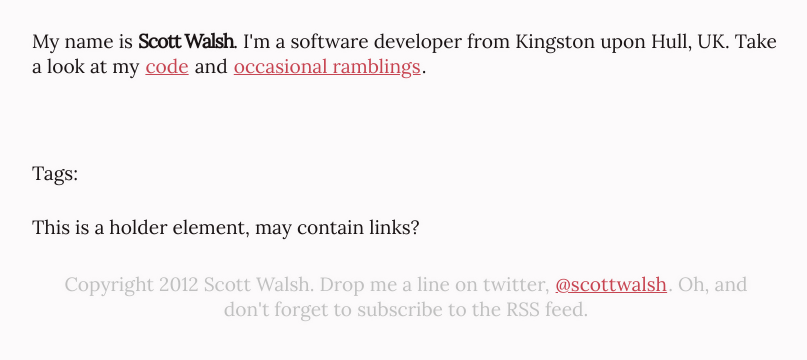
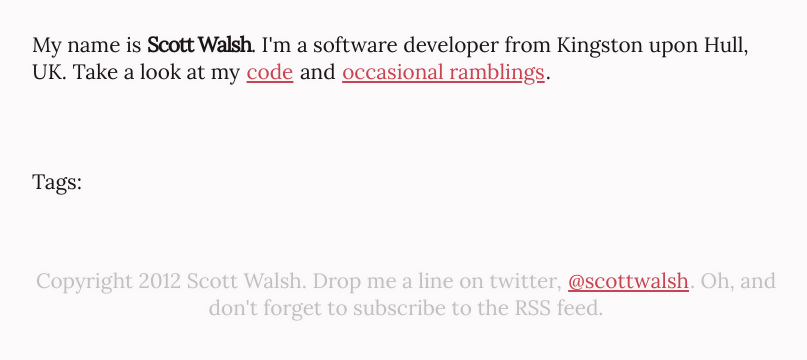
Before and after one commit to scottwalsh/django-blog, a Django app: template templates/blog/detail.html in a window 1280 px wide. Shown: the top 360 px of the page, without its empty margins (234-1041 px from the left). Run offline with Django 3.2, Linux system fonts and the light colour scheme; the template is opened without the code that fills it, so the values that code supplies are empty; parts of the project's set-up code (start-up, migrations or seed data) failed here and were passed over.

Commit message:
Slightly increase text size, plus some other tiny CSS fiddles.

```diff
--- a/static/style.css
+++ b/static/style.css
@@ -1,7 +1,7 @@
 body {
 	color: #1A1415;
 	background: #FCFAFB;
-	font-size: 120%;
+	font-size: 130%;
 	font-family: 'Lora', 'Palatino Linotype', 'Book Antiqua', Georgia, serif;
 	line-height: 1.3;
 	margin: 0;
@@ -30,12 +30,12 @@ body {
 
 	/* Headings */
 h1 {
+	font-family: 'Lora', 'Palatino Linotype', 'Book Antiqua', Georgia, serif;
 	font-size: 3em;
 	text-decoration: none;
 	font-weight: normal;
 	font-style: normal;
 	text-transform: capitalize;
-	font-family: 'Lora';
 	text-align: center;
 }
 
@@ -48,7 +48,9 @@ h2 {
 }
 
 .date {
-    float: right; width: 33%; text-align: right;
+    float: right;
+    width: 25%;
+    text-align: right;
 }
 
 h3 {font-size: 1.286em} /* 18px */
@@ -56,7 +58,7 @@ h4 {font-size: 1.143em} /* 16px */
 h5 {font-size: 1em} /* 14px */
 
 h2, h3, h4, h5, h6 {
-    margin-bottom: 3px;
+    margin-bottom: 0px;
 }
 
 /* Anchors */
--- a/templates/base.html
+++ b/templates/base.html
@@ -10,12 +10,7 @@
 			<p>My name is <b>Scott Walsh</b>. I'm a software developer from Kingston upon Hull, UK. Take a look at my <a href="https://github.com/scottwalsh">code</a> and <a href="http://www.twitter.com/scottwalsh">occasional ramblings</a>.</p>
 		</div>
 		<div id="content">
-			<div id="primary">
-				{% block primary %}{% endblock %}
-			</div>
-			<div id="secondary">
-				<p>This is a holder element, may contain links?</p>
-			<div>
+			{% block primary %}{% endblock %}
 		</div>
 		<div id="footer">
 			<p>Copyright 2012 Scott Walsh. Drop me a line on twitter, <a href="http://www.twitter.com/scottwalsh">@scottwalsh</a>. Oh, and don't forget to subscribe to the RSS feed.</p>
--- a/templates/blog/detail.html
+++ b/templates/blog/detail.html
@@ -5,7 +5,7 @@
 		<h2><strong><a href="{{object.get_absolute_url}}">{{ object.title }}</a></strong> <div class="date">{{object.pub_date|date:"d F Y"}}</div></h2>
 	<p>{{ object.body_html|safe }}</p>
 	<p>Tags: {% for tag in object.get_tags%}<a href="/blog/tags/{{tag.name|slugify}}/">{{tag}}</a> {% endfor %}</p>
-	<ul class="page-nav">
+	<ul class="nav">
 		{% if object.get_previous_published%}
 		<li>
 			<a href="{{ object.get_previous_published.get_absolute_url }}" title=" {{object.get_previous_published.title}}">« previous</a>
```
